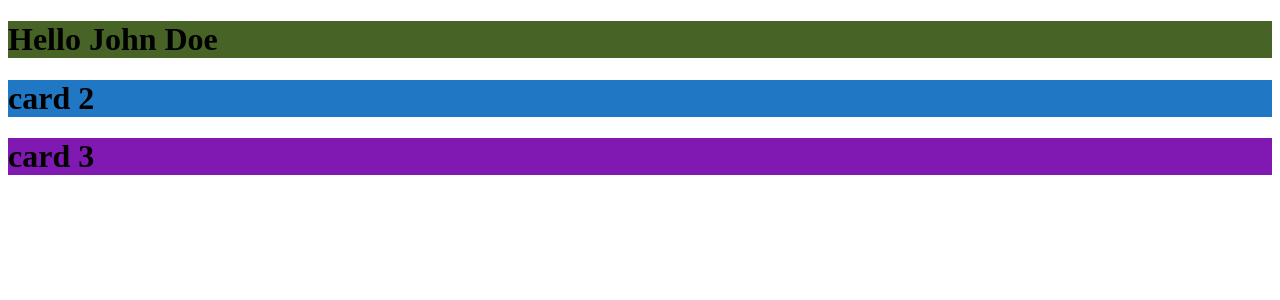
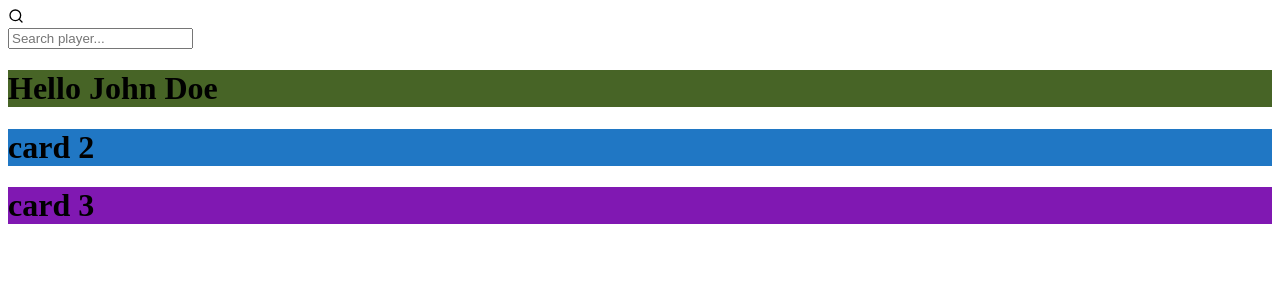
Before and after one commit to Mysterken/osudroid-profile, a SvelteKit app: page /users/1 in a window 1280 px wide. Shown: the top 300 px of the page. Built offline with nearby package versions, Linux system fonts and the light colour scheme.

Commit message:
edit ContentLayout and add the search bar on top

```diff
--- a/package.json
+++ b/package.json
@@ -23,6 +23,7 @@
 		"@sveltejs/adapter-node": "^5.2.11",
 		"@sveltejs/kit": "^2.16.0",
 		"@sveltejs/vite-plugin-svelte": "^5.0.0",
+		"@tailwindcss/forms": "^0.5.10",
 		"eslint": "^9.18.0",
 		"eslint-config-prettier": "^10.0.1",
 		"eslint-plugin-svelte": "^2.46.1",
@@ -41,6 +42,7 @@
 		"@tailwindcss/vite": "^4.0.9",
 		"axios": "^1.7.9",
 		"cheerio": "^1.0.0",
+		"lucide-svelte": "^0.477.0",
 		"tailwindcss": "^4.0.9"
 	}
 }
--- a/src/app.css
+++ b/src/app.css
@@ -5,6 +5,8 @@
 @import './lib/styles/osudroid.css';
 
 @source '../node_modules/@skeletonlabs/skeleton-svelte/dist';
+
+@plugin '@tailwindcss/forms';
 
 @theme {
     --breakpoint-phone-sm: 22.5rem;
--- a/src/lib/components/layouts/ContentLayout.svelte
+++ b/src/lib/components/layouts/ContentLayout.svelte
@@ -5,16 +5,18 @@
 	class="
 	bg-[#1E1E1E]
 	flex flex-col
+	max-w-[1240px]
+	mx-auto
 	phone-sm:gap-2.5
 	phone-lg:gap-3.5
 	tablet-sm:gap-5
-	tablet-sm:mx-5
+	tablet-sm:p-5
 	tablet-lg:gap-6
-	tablet-lg:mx-6
+	tablet-lg:p-6
 	desktop-sm:gap-8
-	desktop-sm:mx-8
+	desktop-sm:p-8
 	desktop-lg:gap-8
-	desktop-lg:mx-8"
+	desktop-lg:p-8"
 >
 	<slot />
 </div>
--- /dev/null
+++ b/src/lib/components/ui/SearchBar.svelte
@@ -0,0 +1,30 @@
+<script lang="ts">
+	import { Search } from 'lucide-svelte';
+</script>
+
+<nav
+	class="
+	bg-[#2A2A2A]
+	sticky
+	flex flex-col
+	justify-center
+	p-2
+	phone-sm:p-2.5
+	tablet-sm:p-3.5
+	desktop-sm:px-6
+	desktop-sm:py-4
+	my-auto
+	phone-sm:h16
+	tablet-sm:h-20
+	h-16
+"
+>
+	<div class="max-w-[1200px] mx-auto size-full" >
+		<div class="input-group grid-cols-[auto_1fr_auto] size-full max-w-3xl bg-[#565656]">
+			<div class="ig-cell preset-tonal">
+				<Search size={16} />
+			</div>
+			<input class="ig-input color-[red]" type="search" placeholder="Search player..." />
+		</div>
+	</div>
+</nav>
--- a/src/routes/users/[uid]/+page.svelte
+++ b/src/routes/users/[uid]/+page.svelte
@@ -1,7 +1,8 @@
 <script lang="ts">
-	import { onMount } from 'svelte';
+	// import { onMount } from 'svelte';
 	import type { ApiPlayer, ScraperPlayer } from '$lib/models/player';
 	import ContentLayout from '$lib/components/layouts/ContentLayout.svelte';
+	import SearchBar from '$lib/components/ui/SearchBar.svelte';
 
 	let user: ApiPlayer | ScraperPlayer | null = null;
 	let isLoading = true;
@@ -29,7 +30,9 @@
 	isLoading = false;
 </script>
 
+<SearchBar/>
 <ContentLayout>
+
 	{#if isLoading}
 		<p>Loading user data...</p>
 	{:else}
```
Also changed, not shown: 1 other file (tests, documents, lock files or other folders).
